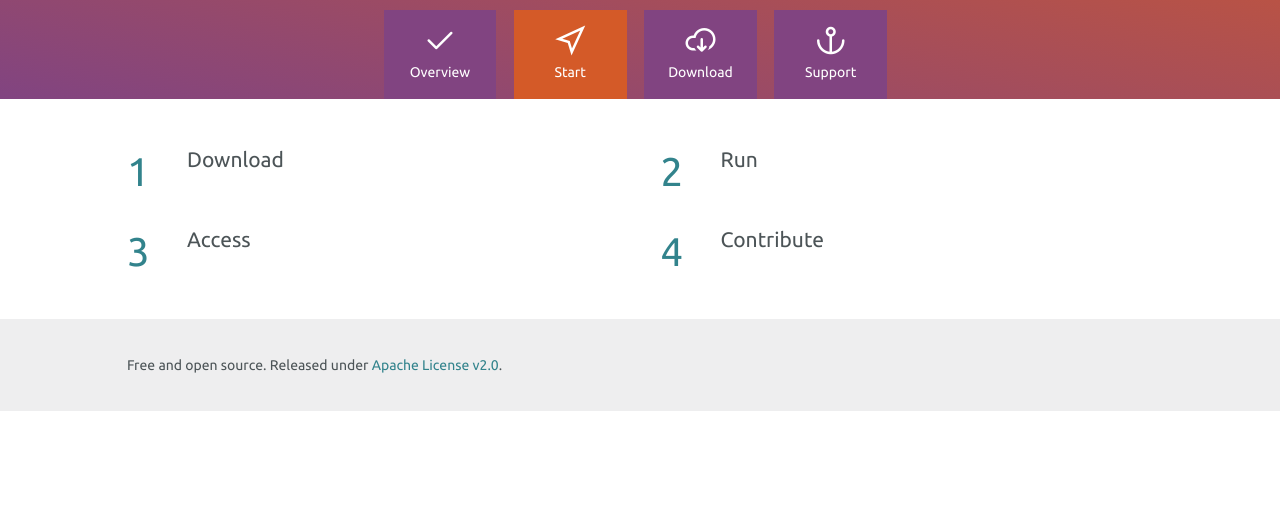
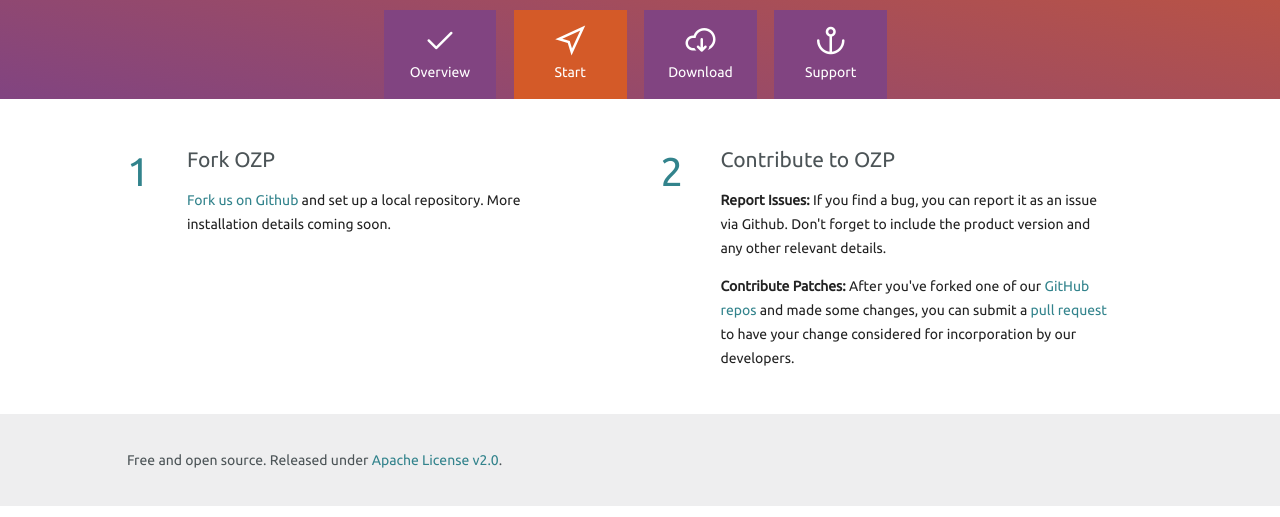
Before and after one commit to colemanserious/ozone-website, a plain HTML site: page ozp_start.html in a window 1280 px wide. Shown: the part 283-800 px from the top of the page. Drawn offline with Linux system fonts and the light colour scheme.

Commit message:
add ozp download and start instructions

```diff
--- a/ozp_start.html
+++ b/ozp_start.html
@@ -54,19 +54,14 @@
             <div class="main wrapper clearfix">
                 <div class="col2">
                     <h1 class="icon-">1</h1>
-                    <h2>Download</h2>
+                    <h2>Fork OZP</h2>
+                    <p><a href="https://github.com/ozoneplatform">Fork us on Github</a> and set up a local repository. More installation details coming soon.</p>
                 </div>
                 <div class="col2">
                     <h1 class="icon-">2</h1>
-                    <h2>Run</h2>
-                </div>
-                <div class="col2">
-                    <h1 class="icon-">3</h1>
-                    <h2>Access</h2>
-                </div>
-                <div class="col2">
-                    <h1 class="icon-">4</h1>
-                    <h2>Contribute</h2>
+                    <h2>Contribute to OZP</h2>
+                    <p><b>Report Issues:</b> If you find a bug, you can report it as an issue via Github. Don't forget to include the product version and any other relevant details.</p>
+                    <p><b>Contribute Patches:</b> After you've forked one of our <a href="https://github.com/ozoneplatform">GitHub repos</a> and made some changes, you can submit a <a href="https://help.github.com/articles/using-pull-requests">pull request</a> to have your change considered for incorporation by our developers.</p>
                 </div>
             </div>
         </div>
```
Also changed, not shown: ozp_download.html (+1 -10 lines).
